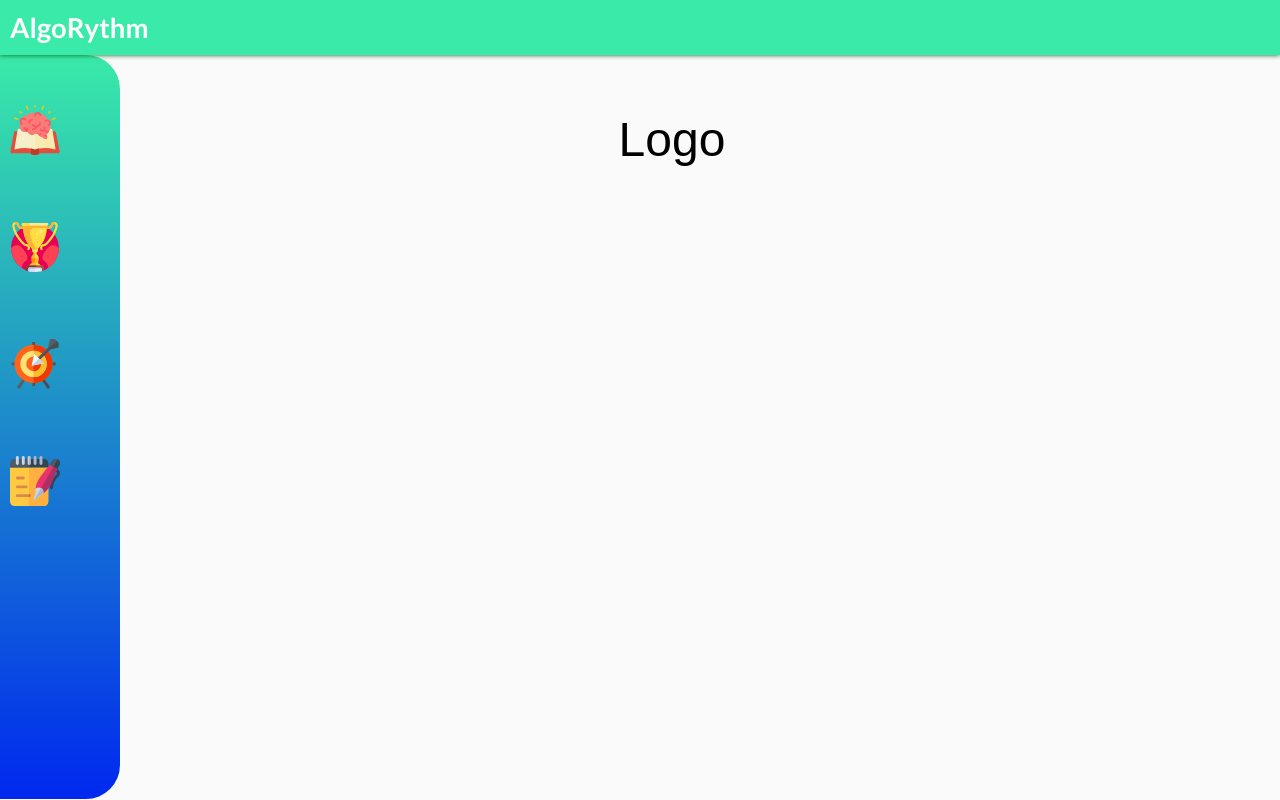
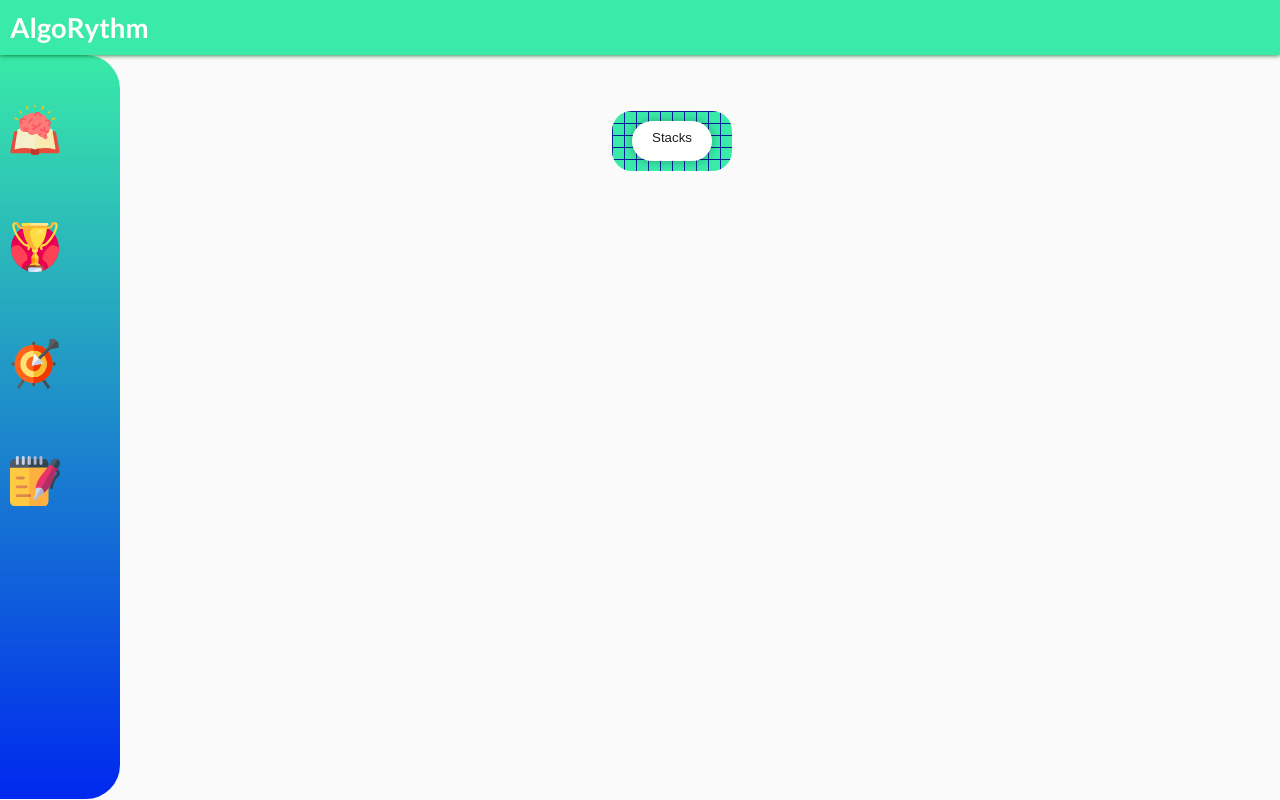
Before and after one commit to bryanr1992/AlgoRythm-main, a React (Create React App) app: page / in a window 1280 px wide. Built offline with nearby package versions, Linux system fonts and the light colour scheme.

Commit message:
create and style section component

```diff
--- a/src/components/App.jsx
+++ b/src/components/App.jsx
@@ -10,6 +10,7 @@ import Stack from './pages/Stack';
 import Queues from './pages/Queues';
 import Logo from './layout/Logo';
 import Outline from './pages/Outline';
+import Section from './layout/Section';
 import { BrowserRouter, Route, Switch } from 'react-router-dom';
 
 const App = () => {
@@ -27,7 +28,7 @@ const App = () => {
         <Menu />
         <div className="main-container">
           <Switch>
-            <Route path="/" component={Logo} exact />
+            <Route path="/" component={Section} exact />
             <Route path="/outline" component={Outline} />
             <Route path="/stacks" component={StackInst} />
             <Route path="/notes" component={Notes} />
--- /dev/null
+++ b/src/components/layout/Section.css
@@ -0,0 +1,43 @@
+.section-container{
+    width:100%;
+    height:100%;
+    display:flex;
+    justify-content:center;
+    padding-top: 5%;
+}
+
+.section-child{
+    display: flex;
+    justify-content:center;
+    background-color: #39EAA8;
+    width: 120px;
+    height: 60px;
+    border-radius: 20px;
+    overflow: hidden;
+}
+
+.section-inner-child{
+    display: flex;
+    justify-content:center;
+    padding-top: 6px;
+    background-color: white;
+    width: 80px;
+    height:40px;
+    border-radius: 20px;
+    box-shadow: 0 0 10px 0 rgba(0, 0, 0, 0.3);
+}
+
+.grid {
+    height: 100%;
+    width: 100%;
+    margin: 0;
+    display: flex;
+    justify-content:center;
+    padding-top: 10px;
+}
+.grid {
+    background-image:
+      repeating-linear-gradient(rgb(8, 29, 151) 0 1px, transparent 1px 100%),
+      repeating-linear-gradient(90deg, rgb(8, 29, 151) 0 1px, transparent 1px 100%);
+    background-size: 12px 12px;
+}
--- /dev/null
+++ b/src/components/layout/Section.jsx
@@ -0,0 +1,16 @@
+import React from 'react';
+import './Section.css';
+
+const Section = () => {
+  return (
+    <div className="section-container">
+      <div className="section-child">
+        <div className="grid">
+          <div className="section-inner-child">Stacks</div>
+        </div>
+      </div>
+    </div>
+  );
+};
+
+export default Section;
```
